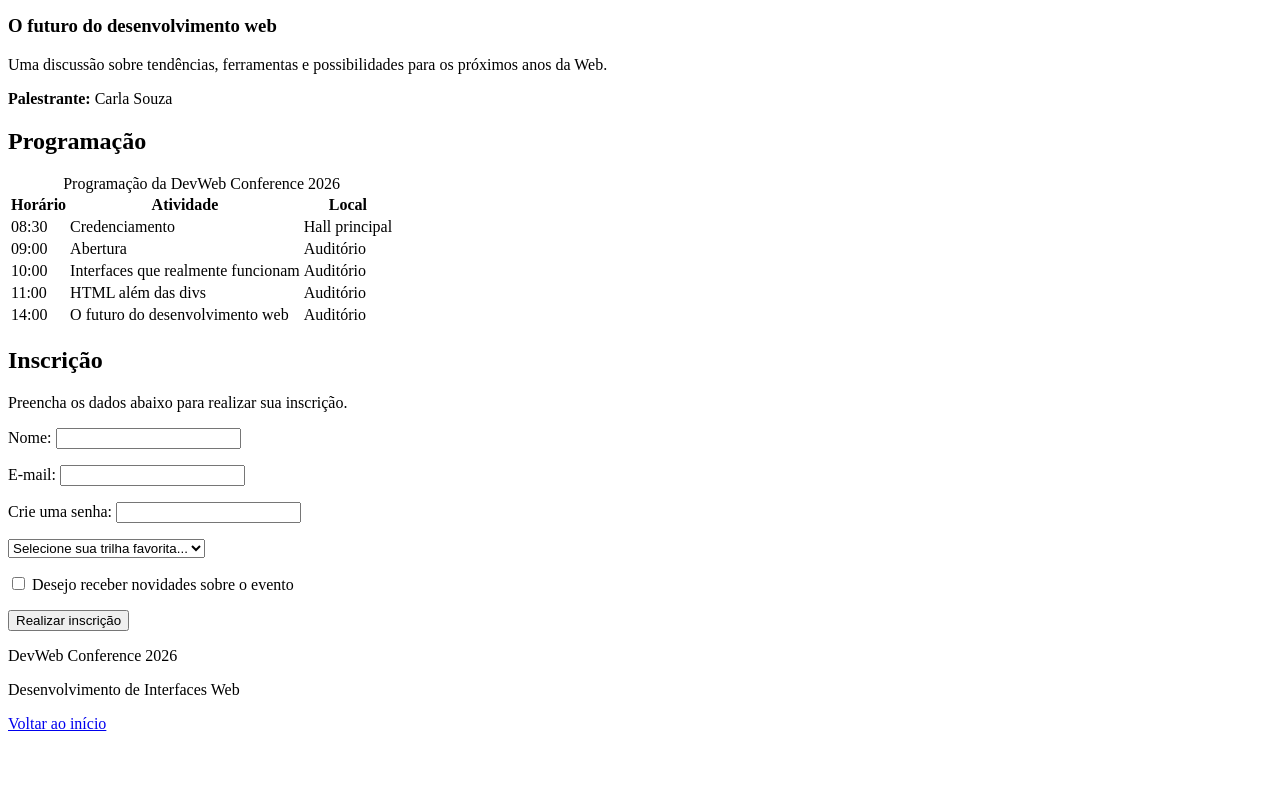
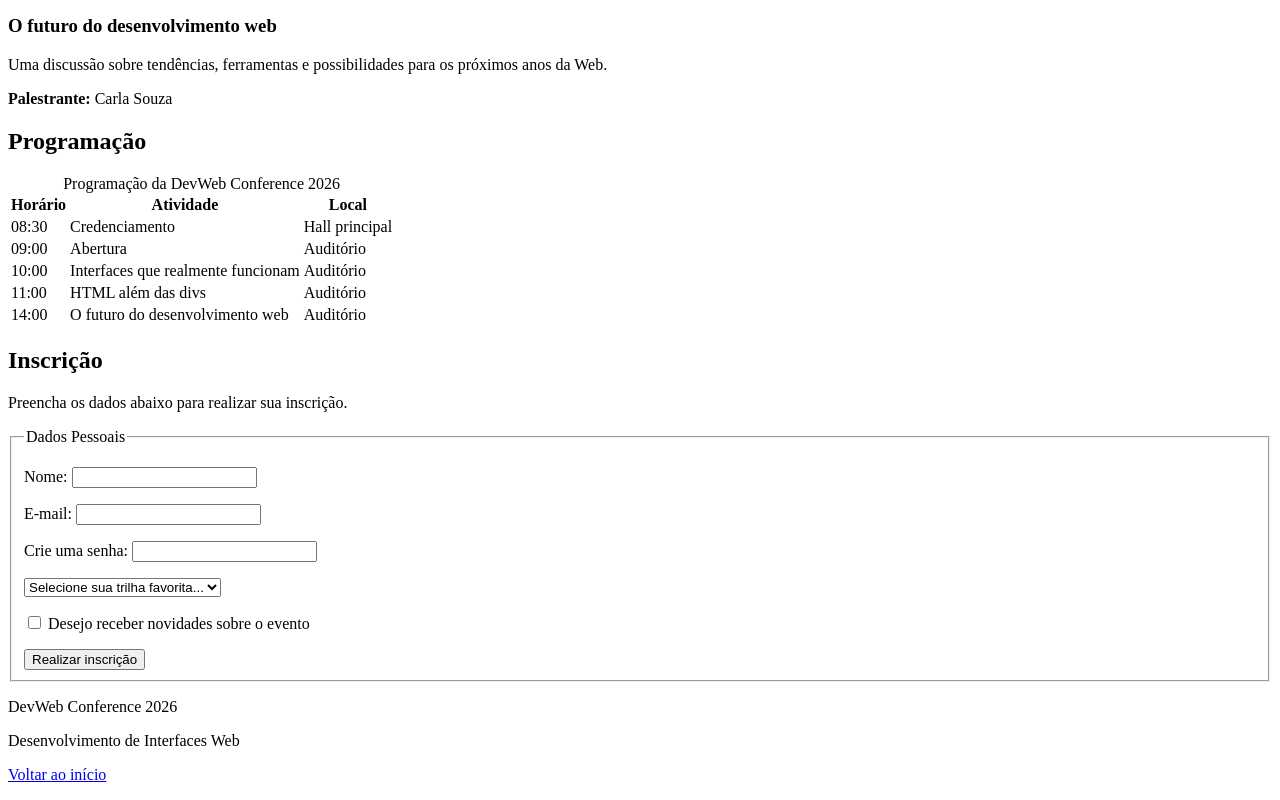
Before and after one commit to odiasdev/devweb-conference, a plain HTML site: page index.html in a window 1280 px wide. Shown: the part 945-1745 px from the top of the page. Before the commit the page ends 1694 px from the top, so only its background shows below. Drawn offline with Linux system fonts and the light colour scheme.

Commit message:
feat: fieldset + legend para organizar semanticamente o formulário

```diff
--- a/index.html
+++ b/index.html
@@ -134,6 +134,8 @@
         <p>Preencha os dados abaixo para realizar sua inscrição.</p>
 
         <form>
+            <fieldset>
+                <legend>Dados Pessoais</legend>
                 <p>
                     <label for="nome">Nome:</label>
 
@@ -170,6 +172,7 @@
                 </p>
 
                 <button type="submit">Realizar inscrição</button>
+            </fieldset>
             </form>
       </section>
     </main>
```
Lines whose indentation alone changed are shown as unchanged.
